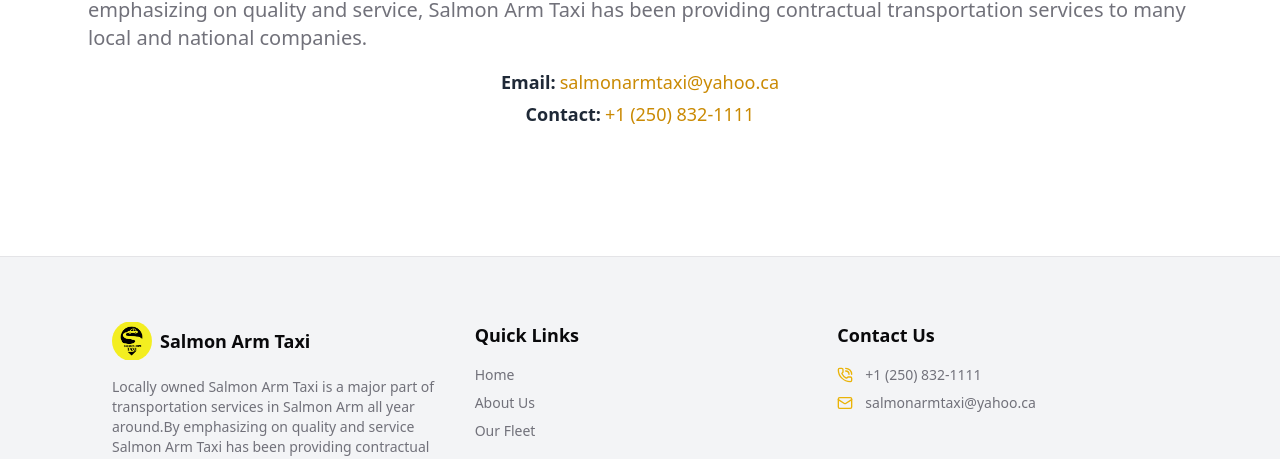
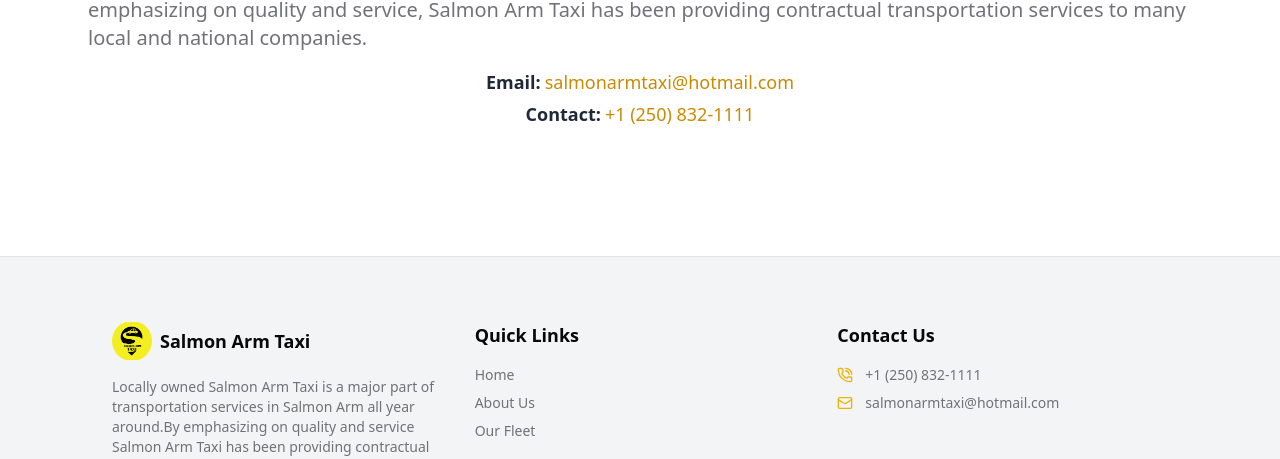
Before and after one commit to RaMandeep2002/salmon_taxi_frontend, a Next.js app: page / in a window 1280 px wide. Shown: the part 2397-2856 px from the top of the page. Built offline with nearby package versions, Linux system fonts and the light colour scheme; no server answers.

Commit message:
change the email in frontend

```diff
--- a/app/LandingPage/AboutUs.tsx
+++ b/app/LandingPage/AboutUs.tsx
@@ -40,10 +40,10 @@
                  className="gap-3">
                   <strong>Email:</strong>
                   <a
-                    href="mailto:salmonarmtaxi@yahoo.ca"
+                    href="mailto:salmonarmtaxi@hotmail.com"
                     className="ml-1 text-yellow-600 hover:underline"
                   >
-                    salmonarmtaxi@yahoo.ca
+                    salmonarmtaxi@hotmail.com
                   </a>
                 </motion.p>
                 <motion.p
--- a/app/LandingPage/Footer.tsx
+++ b/app/LandingPage/Footer.tsx
@@ -95,10 +95,10 @@
                     <Mail className="h-4 w-4 text-yellow-500" />
                     <span className="text-muted-foreground">
                     <a
-                    href="mailto:salmonarmtaxi@yahoo.ca"
+                    href="mailto:salmonarmtaxi@hotmail.com"
                     className="ml-1 hover:underline hover:text-yellow-500"
                   >
-                    salmonarmtaxi@yahoo.ca
+                    salmonarmtaxi@hotmail.com
                   </a>
                     </span>
                   </li>
```
